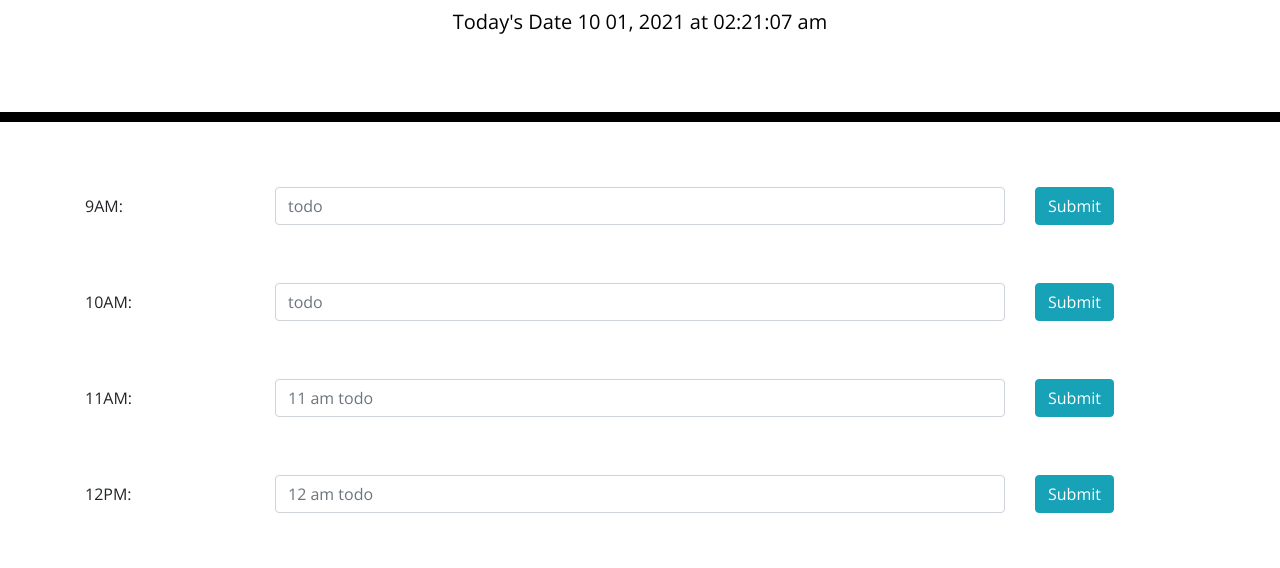
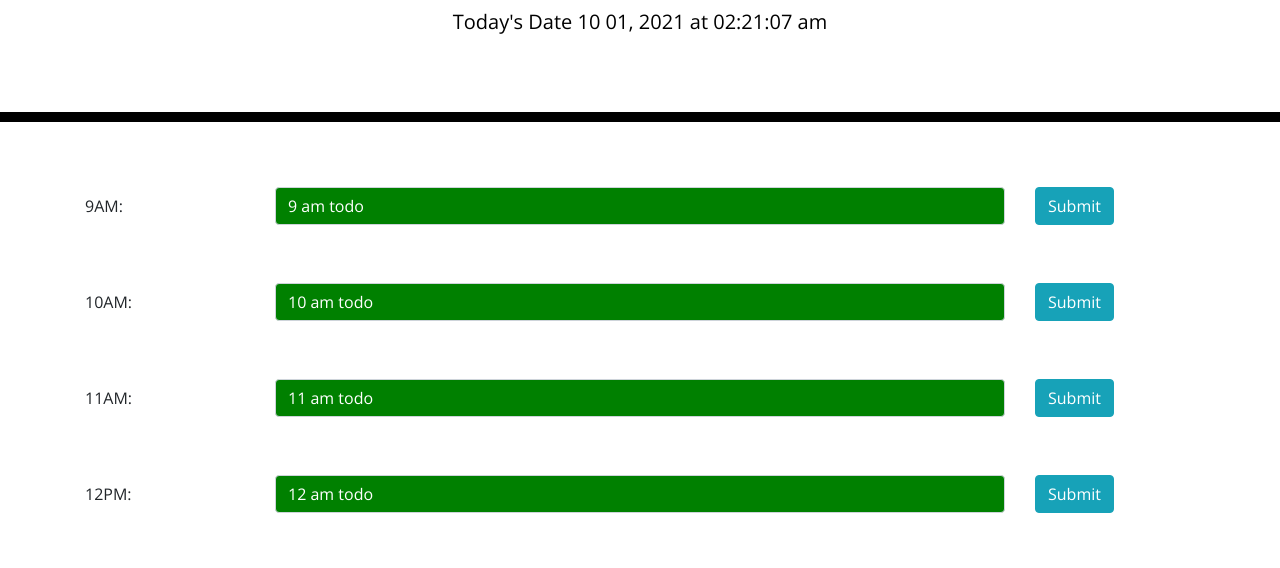
Before and after one commit to cpysden-coder/work-day-scheduler, a plain HTML site: page index.html in a window 1280 px wide. Shown: the part 182-750 px from the top of the page. Drawn offline with nearby package versions, Linux system fonts and the light colour scheme.

Commit message:
final app updates with colors

```diff
--- a/index.html
+++ b/index.html
@@ -32,7 +32,7 @@
                     </label>
                 </div>
                 <div class="col-8">
-                    <input type="text" class="form-control" placeholder="todo" id="skill-name-a" />
+                    <input type="text" class="form-control" placeholder="9 am todo" id="skill-name-a" />
                 </div>
                 <div class="col-2">
                     <button id="nine-am" type="submit" value="Submit" class="btn btn-info" >Submit</button>
@@ -46,7 +46,7 @@
                     </label>
                 </div>
                 <div class="col-8">
-                    <input type="text" class="form-control" placeholder="todo" id="skill-name-b" />
+                    <input type="text" class="form-control" placeholder="10 am todo" id="skill-name-b" />
                 </div>
                 <div class="col-2">
                     <button id="ten-am" type="submit" value="Submit" class="btn btn-info" >Submit</button>
--- a/script.js
+++ b/script.js
@@ -192,6 +192,9 @@ function time() {
 
 time();
 
+
+
+
 //TODO:/check what this does
 function handleToDoSubmit(event) {
     event.preventDefault();
@@ -202,9 +205,34 @@ function handleToDoSubmit(event) {
 
 btnNine.on('submit', handleToDoSubmit);
 
-var todoIds = ["skill-name-a", "skill-name-b", "skill-name-c", "skill-name-d", "skill-name-e", "skill-name-f", "skill-name-g", "skill-name-h", "skill-name-i", ]
+var todoIds = ["skill-name-a", "skill-name-b", "skill-name-c", "skill-name-d", "skill-name-e", "skill-name-f", "skill-name-g", "skill-name-h", "skill-name-i",]
+var todoIdsCol = ["#skill-name-a", "#skill-name-b", "#skill-name-c", "#skill-name-d", "#skill-name-e", "#skill-name-f", "#skill-name-g", "#skill-name-h", "#skill-name-i",]
 var localStoreId = ["nameInputa", "nameInputb", "nameInputc", "nameInputd", "nameInpute", "nameInputf", "nameInputg", "nameInputh", "nameInputi",]
 
+
+// var timeSlots = [09, 10, 11, 12, 13, 14, 15, 16, 17];
+var timeSlots = [12, 13, 14, 15, 16, 17, 18, 19, 20];
+
+function colorCode() {
+    for (let i = 0; i < todoIdsCol.length; i++) {
+        console.log(todoIdsCol.length);
+        console.log(todoIdsCol[i]);
+        skillName = todoIdsCol[i];
+        console.log(skillName + "this should be the skill-name-a or something")
+        timeSlot = timeSlots[i]
+        console.log(timeSlot + " these are the timeslots iterating")
+        var currentHour = moment().format('HH')
+        console.log(currentHour + " this is the current hour")
+        if (currentHour > timeSlot) {
+            $(skillName).css({ "background-color": "lightblue", "color": "white" });
+            console.log("lightblue")
+        } else if (currentHour == timeSlot) {
+            $(skillName).css({ "background-color": "red" });
+        } else {
+            $(skillName).css({ "background-color": "green" });}
+        }
+}
+colorCode();
 
 function renderLastUpdate() {
     // Use JSON.parse() to convert text to JavaScript object
@@ -213,7 +241,7 @@ function renderLastUpdate() {
         console.log(todoIds[i]);
         currentTodo = todoIds[i];
         var lastUpdate = localStorage.getItem(localStoreId[i]);
-        console.log("currentTodo" + currentTodo)
+        console.log("currentTodo" + currentTodo);
         console.log(lastUpdate + "====");
         if (lastUpdate !== null) {
             document.getElementById(currentTodo).placeholder = lastUpdate;
--- a/style.css
+++ b/style.css
@@ -3,6 +3,8 @@ body {
     font-size: 16px;
     line-height: 1;
   }
+
+
 
   hr {
       border: 1px solid grey
@@ -73,3 +75,15 @@ body {
     font-size: 20px;
     transition: all 0.3s ease-in-out;
   }
+
+  /* .col-8 {
+      background: lightsteelblue
+  } */
+
+  .form-control {
+      background: lightgray
+  }
+/* overwrite bootstrap placeholder font */
+  .form-control::-webkit-input-placeholder {
+    color: white;
+  }
```
